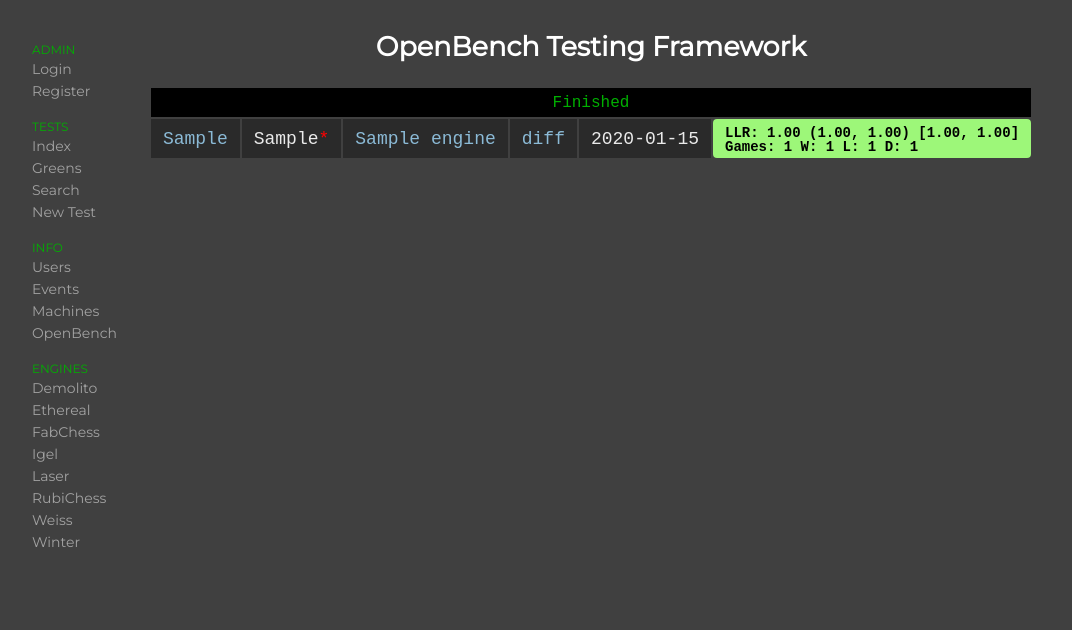
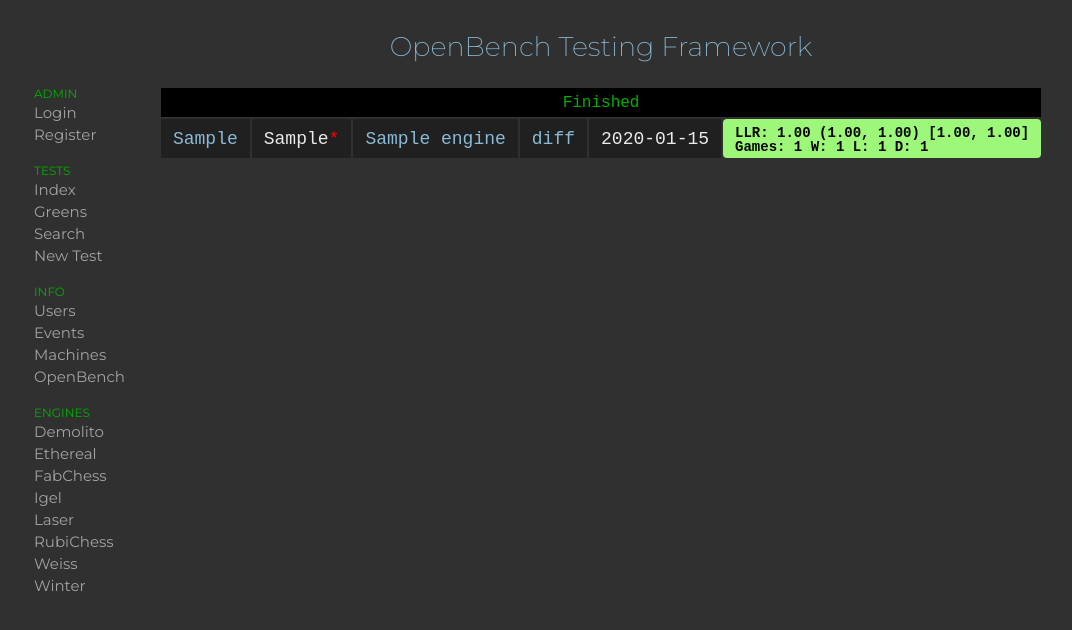
Before and after one commit to AndyGrant/OpenBench, a Django app: page / in a window 1280 px wide. Shown: the top 630 px of the page, without its empty margins (8-1080 px from the left). Run offline with Django 3.2, Linux system fonts and the light colour scheme; tables that the repository leaves empty hold one stand-in row (values such as "Sample post").

Commit message:
Update CSS one final time

```diff
--- a/OpenBench/static/style.css
+++ b/OpenBench/static/style.css
@@ -1,7 +1,7 @@
 body {
     font-family: "Montserrat";
     font-size: 18px;
-    background: #404040;
+    background: #303030;
 }
 
 a:link, a:visited, a:hover, a:active {
@@ -12,16 +12,17 @@
 #sidebar {
     float: left;
     margin: 16px;
+    margin-top: 60px;
 }
 
 #sidebar ul {
     list-style-type: none;
-    padding: 0px 16px;
+    padding: 0px 18px;
 }
 
 #sidebar li a {
     color: #A2A2A2;
-    font-size: 14px;
+    font-size: 15px;
 }
 
 #sidebar .header {
@@ -176,11 +177,11 @@
 }
 
 #content tr {
-    background-color: #2a2a2a;
+    background-color: #202020;
 }
 
 #content .table-spacer th {
-    background: #404040;
+    background: #303030;
     height: 16px;
 }
 
@@ -221,9 +222,9 @@
     font-weight: bold;
 }
 
-#content a:not(.TitleLink) {
+#content a {
     font-weight: 100;
-    color: #8bbad6;
+	color: #8bbad6;
 }
 
 #content h1, h2, h3 {
```
